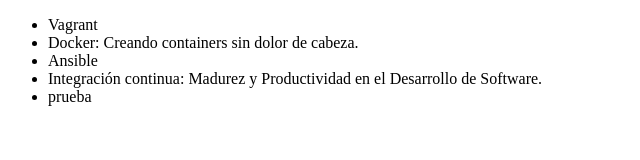
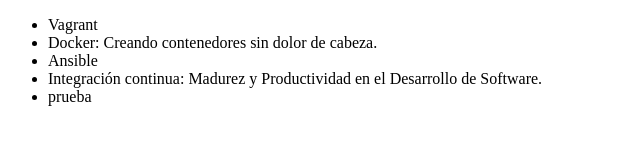
Before and after one commit to angelkam/Alura-git, a plain HTML site: page index.html in a window 1280 px wide. Shown: the full height of the page, 0-640 px from the left. Drawn offline with Linux system fonts and the light colour scheme.

Commit message:
cambiando el titulo de docker

```diff
--- a/index.html
+++ b/index.html
@@ -7,7 +7,7 @@
 <body>
      <ul>
          <li> Vagrant </li>
-         <li> Docker: Creando containers sin dolor de cabeza. </li>
+         <li> Docker: Creando contenedores sin dolor de cabeza. </li>
          <li> Ansible </li>
          <li> Integración continua: Madurez y Productividad en el Desarrollo de Software. </li>
          <li> prueba </li>
```
